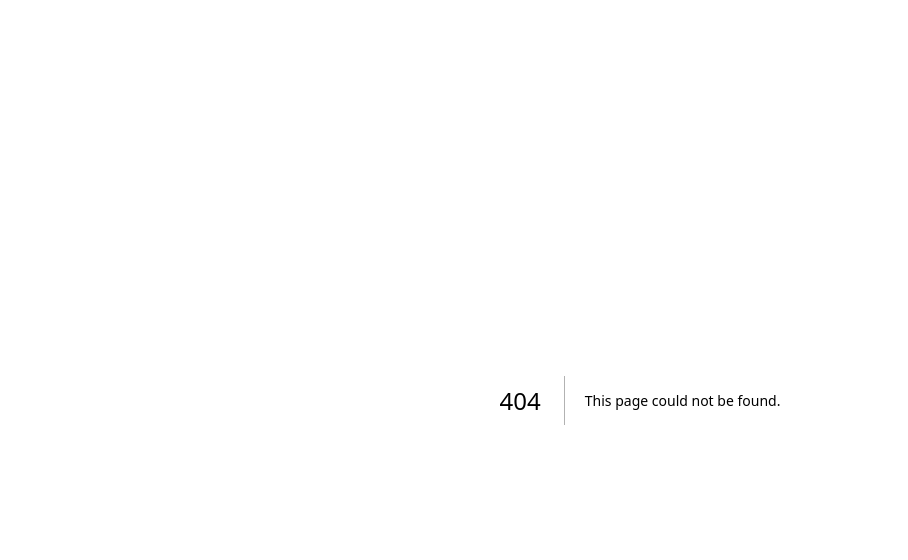
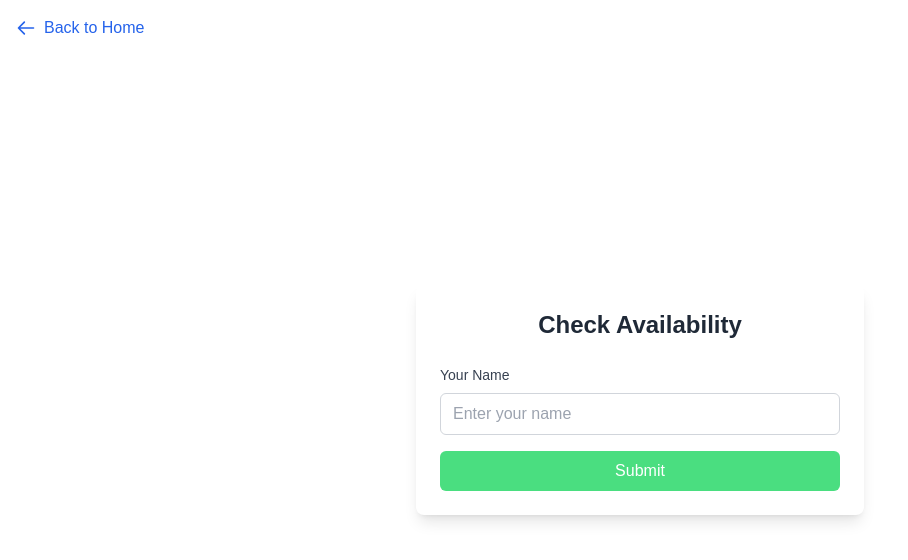
Before and after one commit to twelch/eng-sandbox-base, a Next.js app: page /assessment in a window 1280 px wide. Before the commit this address had no page. Shown: the top 560 px of the page, without its empty margins (0-908 px from the left). Built offline with nearby package versions, Linux system fonts and the light colour scheme.

Commit message:
stub assessment report

```diff
--- /dev/null
+++ b/app/api/assessment/route.ts
@@ -0,0 +1,18 @@
+import { NextRequest, NextResponse } from 'next/server';
+
+export async function POST(request: NextRequest) {
+  try {
+    // Get the form data
+    const formData = await request.formData();
+    const name = formData.get('name') as string;
+
+    // Simulate some server-side processing
+    console.log(`Assessing: ${name}`);
+
+    // Return success response
+    return NextResponse.json({ success: true });
+  } catch (error) {
+    console.error('Error assessing:', error);
+    return NextResponse.json({ success: false }, { status: 500 });
+  }
+}
--- /dev/null
+++ b/app/assessment/page.tsx
@@ -0,0 +1,85 @@
+'use client';
+
+import { useState } from 'react';
+import Link from 'next/link';
+
+export default function AvailabilityPage() {
+  const [result, setResult] = useState<{ success: boolean } | null>(null);
+  const [isSubmitting, setIsSubmitting] = useState(false);
+
+  const handleSubmit = async (formData: FormData) => {
+    setIsSubmitting(true);
+    try {
+      const response = await fetch('/api/check-availability', {
+        method: 'POST',
+        body: formData,
+      });
+      const data = await response.json();
+      setResult(data);
+    } catch (error) {
+      console.error('Error:', error);
+      setResult({ success: false });
+    } finally {
+      setIsSubmitting(false);
+    }
+  };
+
+  return (
+    <div className="min-h-screen p-8 flex flex-col items-center justify-center relative">
+      <Link
+        href="/"
+        className="absolute top-4 left-4 flex items-center text-blue-600 hover:text-blue-800 transition-colors duration-200"
+      >
+        <svg
+          className="w-5 h-5 mr-2"
+          fill="none"
+          stroke="currentColor"
+          viewBox="0 0 24 24"
+          xmlns="http://www.w3.org/2000/svg"
+        >
+          <path strokeLinecap="round" strokeLinejoin="round" strokeWidth={2} d="M10 19l-7-7m0 0l7-7m-7 7h18" />
+        </svg>
+        Back to Home
+      </Link>
+
+      <div className="max-w-md w-full bg-white shadow-lg rounded-lg p-6">
+        <h1 className="text-2xl font-bold text-center mb-6 text-gray-800">
+          Check Availability
+        </h1>
+
+        <form action={handleSubmit} className="space-y-4">
+          <div>
+            <label htmlFor="name" className="block text-sm font-medium text-gray-700 mb-2">
+              Your Name
+            </label>
+            <input
+              type="text"
+              id="name"
+              name="name"
+              required
+              className="w-full px-3 py-2 border border-gray-300 rounded-md focus:outline-none focus:ring-2 focus:ring-blue-500 focus:border-transparent"
+              placeholder="Enter your name"
+            />
+          </div>
+
+          <button
+            type="submit"
+            disabled={isSubmitting}
+            className="w-full bg-green-400 text-white py-2 px-4 rounded-md hover:bg-green-500 disabled:opacity-50 disabled:cursor-not-allowed transition-colors duration-200"
+          >
+            {isSubmitting ? 'Checking...' : 'Submit'}
+          </button>
+        </form>
+
+        {result && (
+          <div className="mt-6 p-4 bg-gray-100 rounded-md">
+            <h2 className="text-lg font-semibold mb-2 text-gray-800">Server Response:</h2>
+            <pre className="text-sm text-gray-700 bg-white p-3 rounded border overflow-auto">
+              {JSON.stringify(result, null, 2)}
+            </pre>
+          </div>
+        )}
+      </div>
+    </div>
+  );
+}
--- a/app/page.tsx
+++ b/app/page.tsx
@@ -1,18 +1,28 @@
 import Image from "next/image";
+import Link from "next/link";
 
 export default function Home() {
   return (
     <div className="grid grid-rows-[20px_1fr_20px] items-center justify-items-center min-h-screen p-8 pb-20 gap-16 sm:p-20 font-[family-name:var(--font-geist-sans)]">
-      <main className="flex flex-col gap-8 row-start-2 items-center sm:items-start">
+      <main className="flex flex-col gap-8 row-start-2 items-center">
+        <h1 className="text-center text-4xl">Small Forest Landowner Resources</h1>
+        <p className="max-w-xl text-center">Assess your forestland to learn more about programs and incentives available to you and measure potential for carbon and water quality. </p>
+        <Link href="/assessment">
+          <button
+            className="px-6 py-3 bg-green-400 text-white rounded-lg shadow hover:bg-green-500 transition-colors duration-200"
+          >
+            Start Assessment
+          </button>
+        </Link>
+      </main>
+      <footer className="row-start-3 flex gap-6 flex-wrap items-center justify-center">
         <Image
           src="/af-logo.png"
           alt="AF Logo"
-          width={600}
-          height={200}
+          width={300}
+          height={100}
           priority
         />
-      </main>
-      <footer className="row-start-3 flex gap-6 flex-wrap items-center justify-center">
 
       </footer>
     </div>
```
